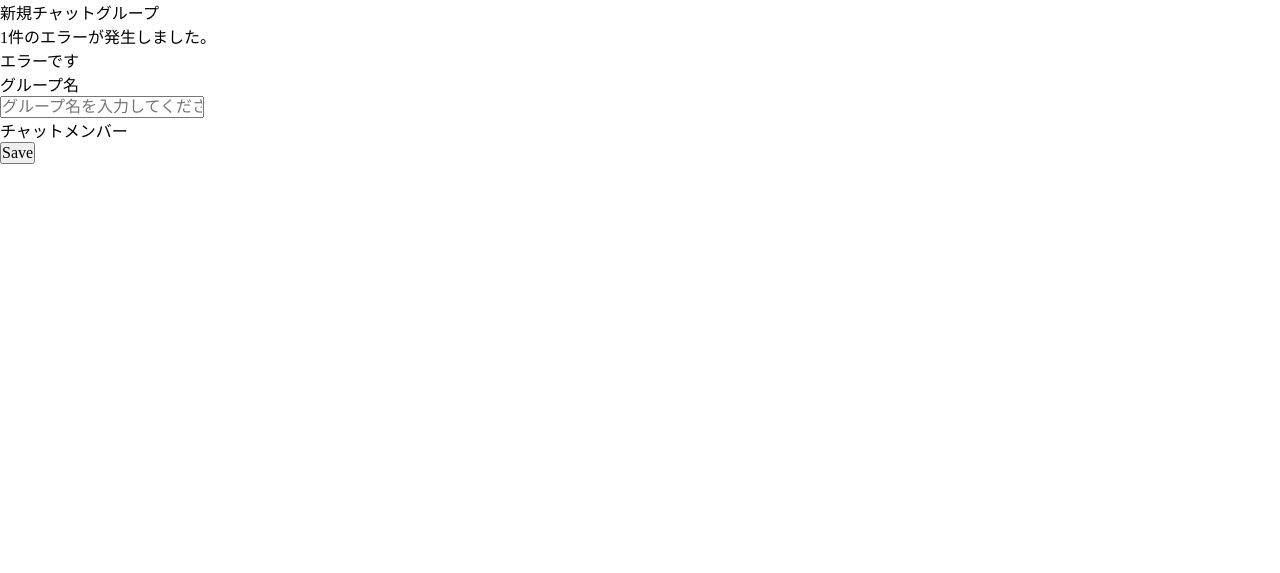
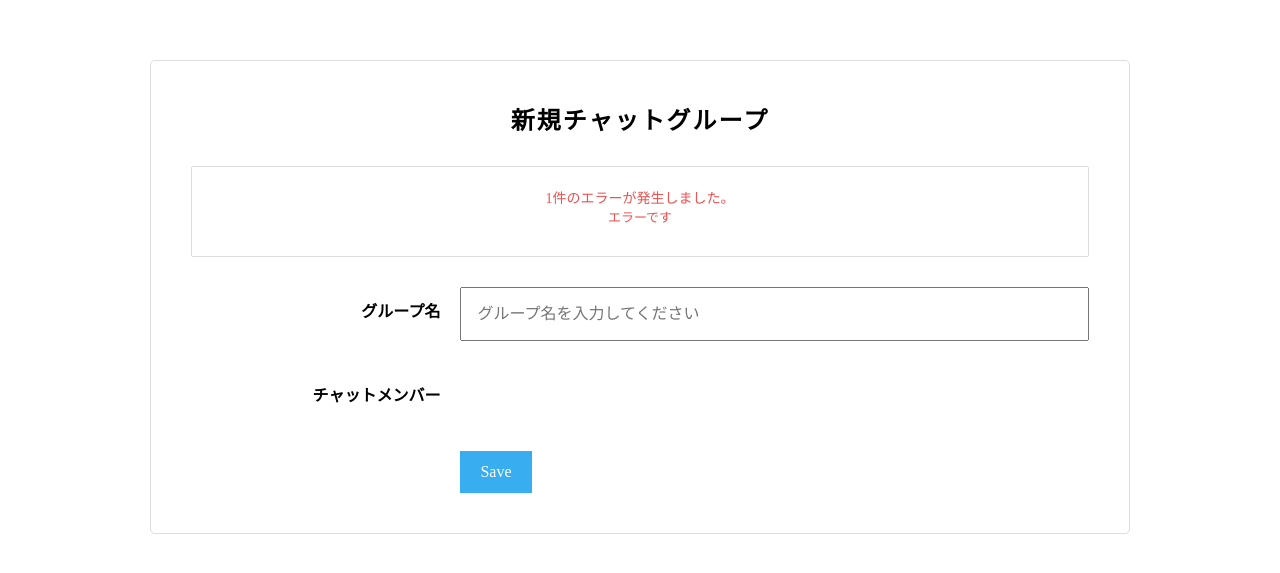
Before and after one commit to yoshinori-teramura/chat-space, a Rails app: page /groups/new in a window 1280 px wide. Shown: the top 573 px of the page. Run offline with Rails 7, Linux system fonts and the light colour scheme; the visitor is signed in with stand-in values (Sample User, id 1); style sheets or scripts are compiled from the project's sources; some libraries are stand-ins or nearby versions.

Commit message:
Update application.scss

```diff
--- a/app/assets/stylesheets/application.scss
+++ b/app/assets/stylesheets/application.scss
@@ -3,3 +3,4 @@
 @import "font-awesome";
 @import "./users";
 @import "./flash";
+@import "./group";
```
